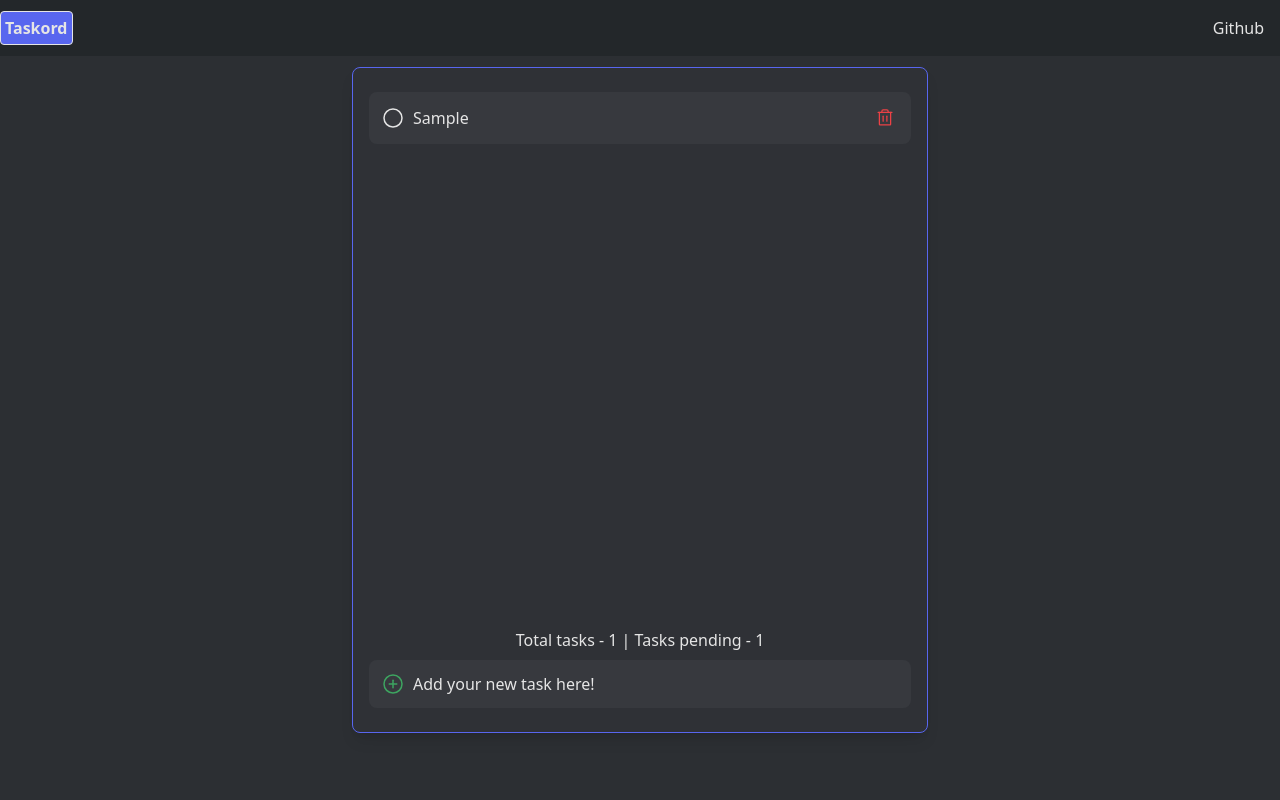
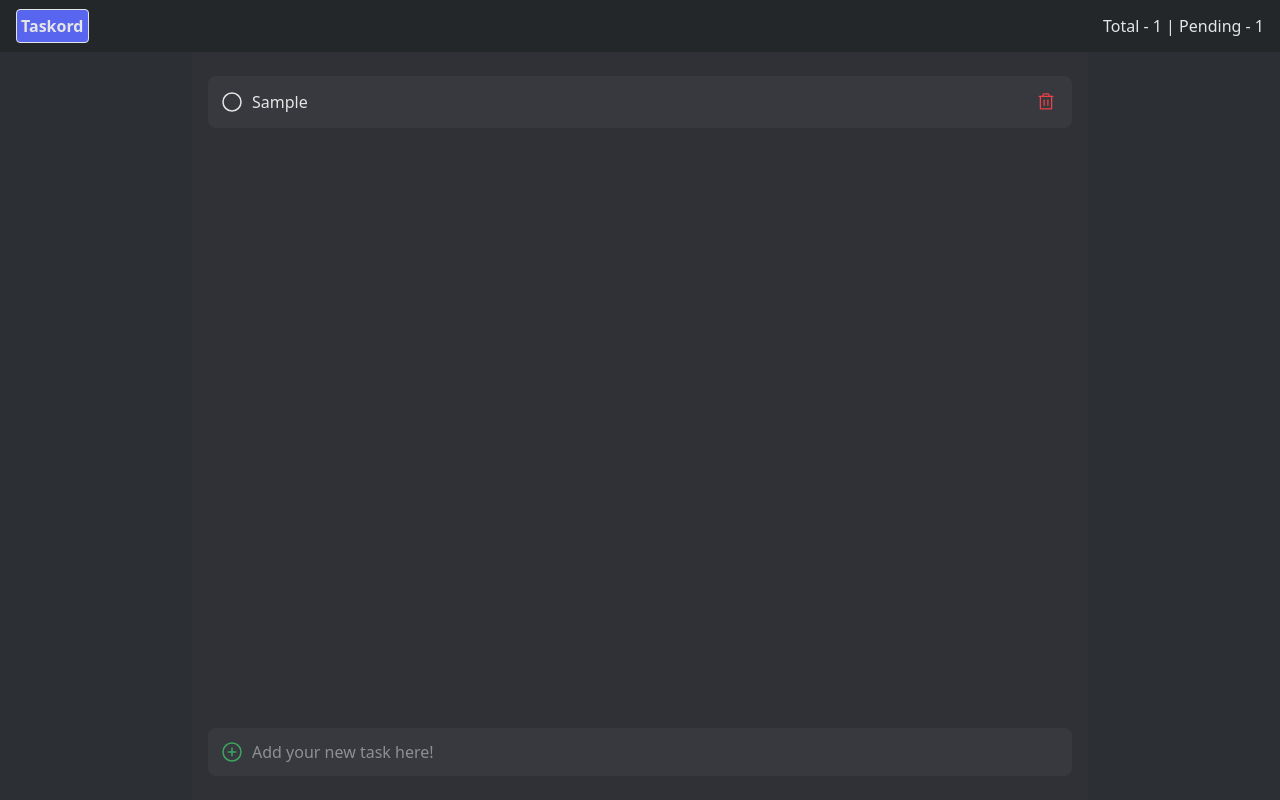
Before and after one commit to notFaceroll/new-todo-app, a Next.js app: page / in a window 1280 px wide. Both pictures are taken after typing "Sample" into the empty fields and a click on the button "Add new task". Built offline with nearby package versions, Linux system fonts and the light colour scheme.

Commit message:
feat: new functionality - clear This adds a button to delete all completed tasks The layout is updated with the task-info msg inside the header

```diff
--- a/components/create-task.tsx
+++ b/components/create-task.tsx
@@ -24,7 +24,7 @@ export const CreateTodo = ({ submitText }: CreateTodoProps) => {
   return (
     <form onSubmit={submitHandler} className="relative flex items-center gap-2">
       <input
-        className="flex-1 p-3 pl-11 my-2 rounded-lg text-neutral-200 focus:outline-disc-not-so-blurple bg-disc-grey placeholder:text-neutral-200"
+        className="flex-1 p-3 my-2 rounded-lg pl-11 text-neutral-200 placeholder:text-opacity-50 focus:outline-disc-not-so-blurple bg-disc-grey placeholder:text-neutral-200"
         value={todoText}
         onChange={userInputHandler}
         placeholder="Add your new task here!"
@@ -32,7 +32,7 @@ export const CreateTodo = ({ submitText }: CreateTodoProps) => {
         required
       />
       <button
-        disabled={todoCtx?.todosList && todoCtx?.todosList.length >= 11}
+        disabled={todoCtx?.todosList && todoCtx?.todosList.length >= 10}
         type="submit"
         aria-label="Add new task"
         className="absolute flex items-center justify-center left-3 disabled:opacity-75 disabled:cursor-not-allowed"
--- a/components/header.tsx
+++ b/components/header.tsx
@@ -1,18 +1,38 @@
+import { AnimatePresence, motion } from "framer-motion";
 import React, { useContext } from "react";
 import TodoContext from "../store/todo-context";
 
+const variants = {
+  hidden: { opacity: 0 },
+  visible: { opacity: 1 },
+  exit: { opacity: 0, transition: { duration: 0.2 } },
+};
+
 export const Header = () => {
-  const { todosList } = useContext(TodoContext);
+  const { todosList, clearCompleted } = useContext(TodoContext);
+  const pendingTasks = todosList.filter((todo) => !todo.completed);
 
   return (
-    <header className="absolute top-0 flex items-center w-full h-14 bg-disc-not-quite-black">
+    <header className="flex items-center w-full px-4 h-14 bg-disc-not-quite-black">
       <div className="flex items-center justify-between w-full max-w-screen-xl mx-auto">
         <h1 className="p-1 font-bold border rounded text-neutral-200 bg-disc-not-so-blurple border-neutral-200">
           Taskord
         </h1>
-        <ul className="flex gap-2 mx-4 text-neutral-200">
-          <li>Github</li>
-        </ul>
+        <AnimatePresence>
+          {todosList.length > 0 && (
+            <div className="flex items-center justify-between gap-2">
+              <motion.span
+                className="text-center text-neutral-200"
+                variants={variants}
+                initial="hidden"
+                animate="visible"
+                exit="exit"
+              >
+                Total - {todosList.length} | Pending - {pendingTasks.length}
+              </motion.span>
+            </div>
+          )}
+        </AnimatePresence>
       </div>
     </header>
   );
--- a/components/todo-list.tsx
+++ b/components/todo-list.tsx
@@ -4,8 +4,6 @@ import TodoContext from "../store/todo-context";
 import { Trash, Circle, CheckCircle } from "phosphor-react";
 import { motion, AnimatePresence, LayoutGroup } from "framer-motion";
 import { CreateTodo } from "./create-task";
-
-import { TodoProvider } from "../store/todo-provider";
 
 const variants = {
   hidden: { opacity: 0 },
@@ -14,23 +12,13 @@ const variants = {
 };
 
 export const TodoList: React.FC = () => {
-  const { addTodo, deleteTodo, toggleTodo, todosList } =
+  const { addTodo, deleteTodo, toggleTodo, todosList, clearCompleted } =
     useContext(TodoContext);
-  const pendingTasks = todosList.filter((todo) => !todo.completed).length;
-  const submitText = (text: string) => {
-    addTodo(text);
-  };
 
-  const deleteTodoHandler = (id: string) => {
-    deleteTodo(id);
-  };
-
-  const todoHandler = (id: string) => {
-    toggleTodo(id);
-  };
+  const completedTasks = todosList.filter((todo) => todo.completed);
 
   return (
-    <main className="relative flex flex-col w-4/5 h-5/6 max-w-xl p-4 overflow-auto border rounded-lg shadow-lg  bg-disc-dark-grey border-disc-not-so-blurple">
+    <main className="relative flex flex-col w-full h-full max-w-4xl p-4 overflow-auto bg-disc-dark-grey border-disc-not-so-blurple">
       <LayoutGroup>
         <ul className="h-full overflow-auto text-neutral-200">
           <AnimatePresence>
@@ -46,7 +34,7 @@ export const TodoList: React.FC = () => {
               >
                 <button
                   className="flex items-center gap-1"
-                  onClick={() => todoHandler(todo.id)}
+                  onClick={() => toggleTodo(todo.id)}
                 >
                   {todo.completed ? (
                     <CheckCircle size={24} className="text-disc-online-green" />
@@ -63,7 +51,7 @@ export const TodoList: React.FC = () => {
                   className="p-1 rounded"
                   aria-label="Delete task"
                   onClick={() => {
-                    deleteTodoHandler(todo.id);
+                    deleteTodo(todo.id);
                   }}
                 >
                   <Trash size={20} className=" text-disc-dnd-red" />
@@ -74,19 +62,20 @@ export const TodoList: React.FC = () => {
         </ul>
       </LayoutGroup>
       <AnimatePresence>
-        {todosList.length > 0 && (
-          <motion.span
-            className="text-neutral-200 text-center"
+        {completedTasks.length > 0 && (
+          <motion.button
             variants={variants}
             initial="hidden"
             animate="visible"
             exit="exit"
+            className="p-1 rounded-lg text-neutral-200 bg-disc-not-so-blurple"
+            onClick={clearCompleted}
           >
-            Total tasks - {todosList.length} | Tasks pending - {pendingTasks}
-          </motion.span>
+            Clear Completed Tasks
+          </motion.button>
         )}
       </AnimatePresence>
-      <CreateTodo submitText={submitText} />
+      <CreateTodo submitText={addTodo} />
     </main>
   );
 };
--- a/pages/_app.tsx
+++ b/pages/_app.tsx
@@ -3,7 +3,11 @@ import type { AppProps } from "next/app";
 import { TodoProvider } from "../store/todo-provider";
 
 function MyApp({ Component, pageProps }: AppProps) {
-  return <Component {...pageProps} />;
+  return (
+    <TodoProvider>
+      <Component {...pageProps} />
+    </TodoProvider>
+  );
 }
 
 export default MyApp;
--- a/pages/index.tsx
+++ b/pages/index.tsx
@@ -6,16 +6,14 @@ import { TodoProvider } from "../store/todo-provider";
 
 const Home: NextPage = () => {
   return (
-    <div className="grid place-items-center w-full min-h-screen bg-disc-dark-not-black">
+    <div className="flex flex-col items-center w-full h-screen min-h-screen bg-disc-dark-not-black">
       <Head>
         <title>Create Next App</title>
         <meta name="description" content="Generated by create next app" />
         <link rel="icon" href="/favicon.ico" />
       </Head>
       <Header />
-      <TodoProvider>
-        <TodoList />
-      </TodoProvider>
+      <TodoList />
     </div>
   );
 };
--- a/store/todo-context.ts
+++ b/store/todo-context.ts
@@ -11,6 +11,7 @@ export type TodoContextType = {
   addTodo: (task: string) => void;
   deleteTodo: (id: string) => void;
   toggleTodo: (id: string) => void;
+  clearCompleted: () => void;
 };
 
 const defaultTodo: TodoContextType = {
@@ -18,6 +19,7 @@ const defaultTodo: TodoContextType = {
   addTodo: () => {},
   deleteTodo: () => {},
   toggleTodo: () => {},
+  clearCompleted: () => {},
 };
 
 const TodoContext = React.createContext<TodoContextType>(defaultTodo);
--- a/store/todo-provider.tsx
+++ b/store/todo-provider.tsx
@@ -34,11 +34,23 @@ export const TodoProvider: React.FC<{ children: React.ReactNode }> = ({
     setTodosList(updatedList);
   };
 
+  const clearCompleted = () => {
+    const completedTasks = todosList.filter((todo) => todo.completed);
+    if (completedTasks.length === 0) {
+      return;
+    }
+
+    const updatedList = todosList.filter((todo) => !todo.completed);
+
+    setTodosList(updatedList);
+  };
+
   const todoContext = {
     todosList,
     addTodo,
     deleteTodo,
     toggleTodo,
+    clearCompleted,
   };
   return (
     <TodoContext.Provider value={todoContext}>{children}</TodoContext.Provider>
```
